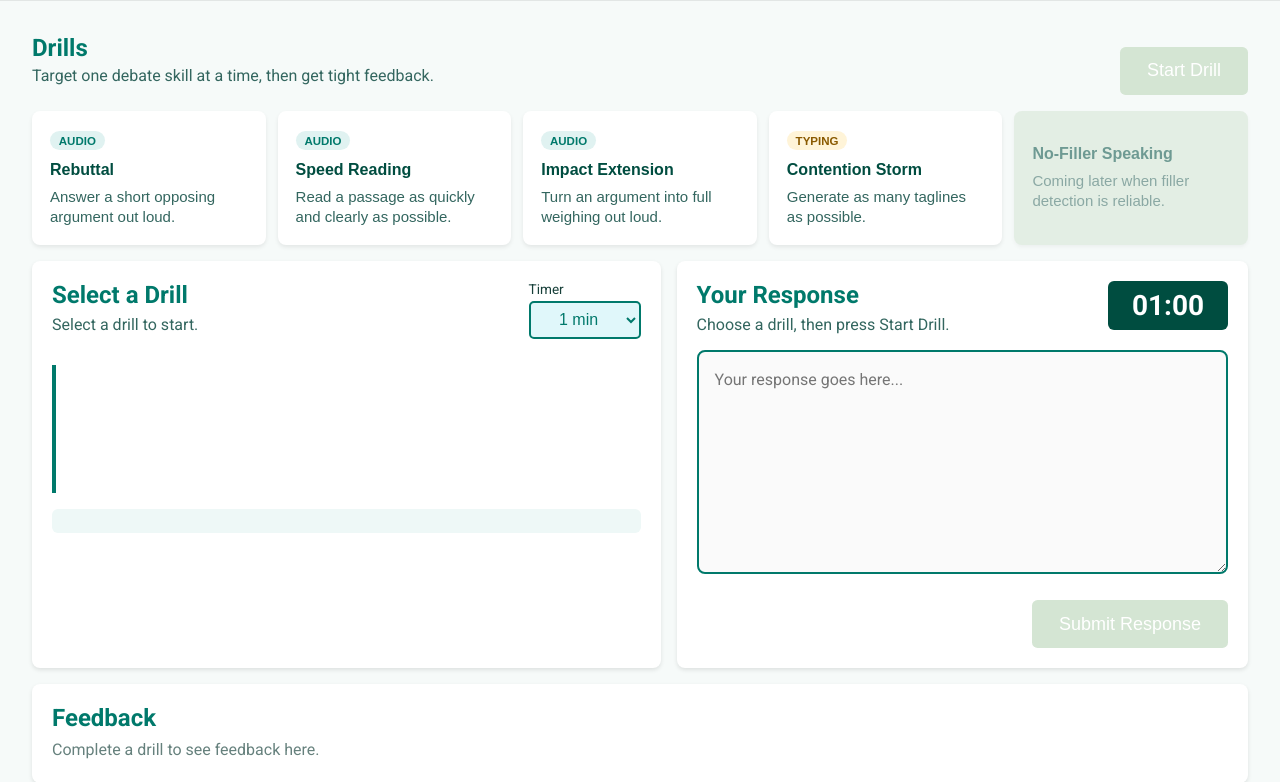
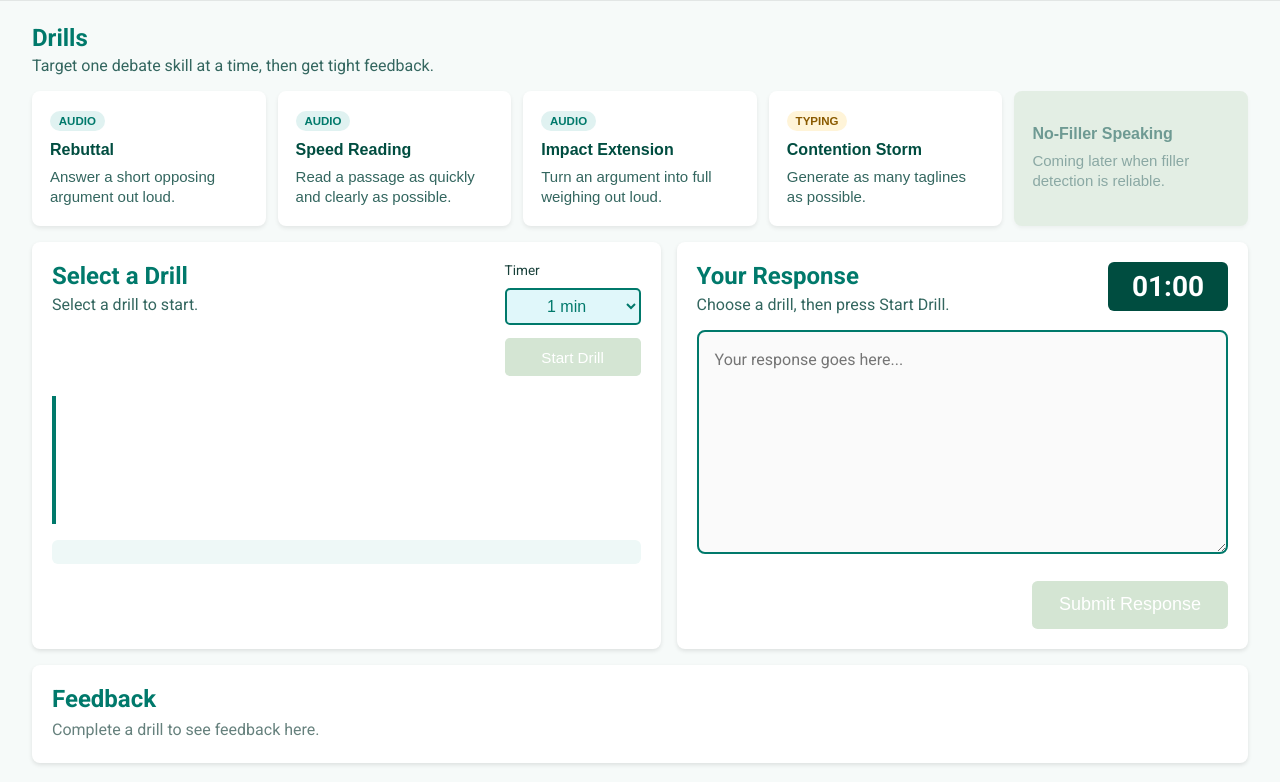
Before and after one commit to RutanshP/Debby, a Flask app: page /drills in a window 1280 px wide. Shown: the part 48-830 px from the top of the page. Run offline with Flask 3, Linux system fonts and the light colour scheme.

Commit message:
Drills UI

```diff
--- a/static/drills.js
+++ b/static/drills.js
@@ -333,7 +333,7 @@ document.addEventListener('DOMContentLoaded', () => {
         context.scale(scale, scale);
         context.clearRect(0, 0, width, height);
 
-        const padding = { top: 18, right: 16, bottom: 42, left: 58 };
+        const padding = { top: 18, right: 16, bottom: 42, left: 78 };
         const plotWidth = width - padding.left - padding.right;
         const plotHeight = height - padding.top - padding.bottom;
         const maxTime = Math.max(...series.map((point) => Number(point.time) || 0), 1);
@@ -355,7 +355,7 @@ document.addEventListener('DOMContentLoaded', () => {
             context.moveTo(padding.left, y);
             context.lineTo(width - padding.right, y);
             context.stroke();
-            context.fillText(String(value), 8, y + 4);
+            context.fillText(String(value), 36, y + 4);
         }
 
         const xTickCount = Math.min(Math.max(series.length - 1, 1), 6);
--- a/static/styles.css
+++ b/static/styles.css
@@ -915,7 +915,9 @@ textarea.topic {
 }
 
 .drill-timer-box {
-    min-width: 7rem;
+    display: grid;
+    gap: 0.4rem;
+    min-width: 8.5rem;
 }
 
 .drill-timer-box label {
@@ -934,6 +936,13 @@ textarea.topic {
     margin-bottom: 0.4rem;
     padding: 0.45rem;
     text-align: center;
+    width: 100%;
+}
+
+.drill-timer-box button {
+    font-size: 0.95rem;
+    margin: 0;
+    padding: 0.65rem 0.85rem;
     width: 100%;
 }
 
--- a/templates/drills.html
+++ b/templates/drills.html
@@ -32,9 +32,6 @@
             <div>
                 <h1>Drills</h1>
                 <p>Target one debate skill at a time, then get tight feedback.</p>
-            </div>
-            <div class="drills-toolbar-actions">
-                <button id="startDrillButton" disabled>Start Drill</button>
             </div>
         </section>
 
@@ -81,6 +78,7 @@
                             <option value="01:30">1:30</option>
                             <option value="02:00">2 min</option>
                         </select>
+                        <button id="startDrillButton" disabled>Start Drill</button>
                     </div>
                 </div>
                 <div class="drill-prompt" id="drillPrompt"></div>
```
